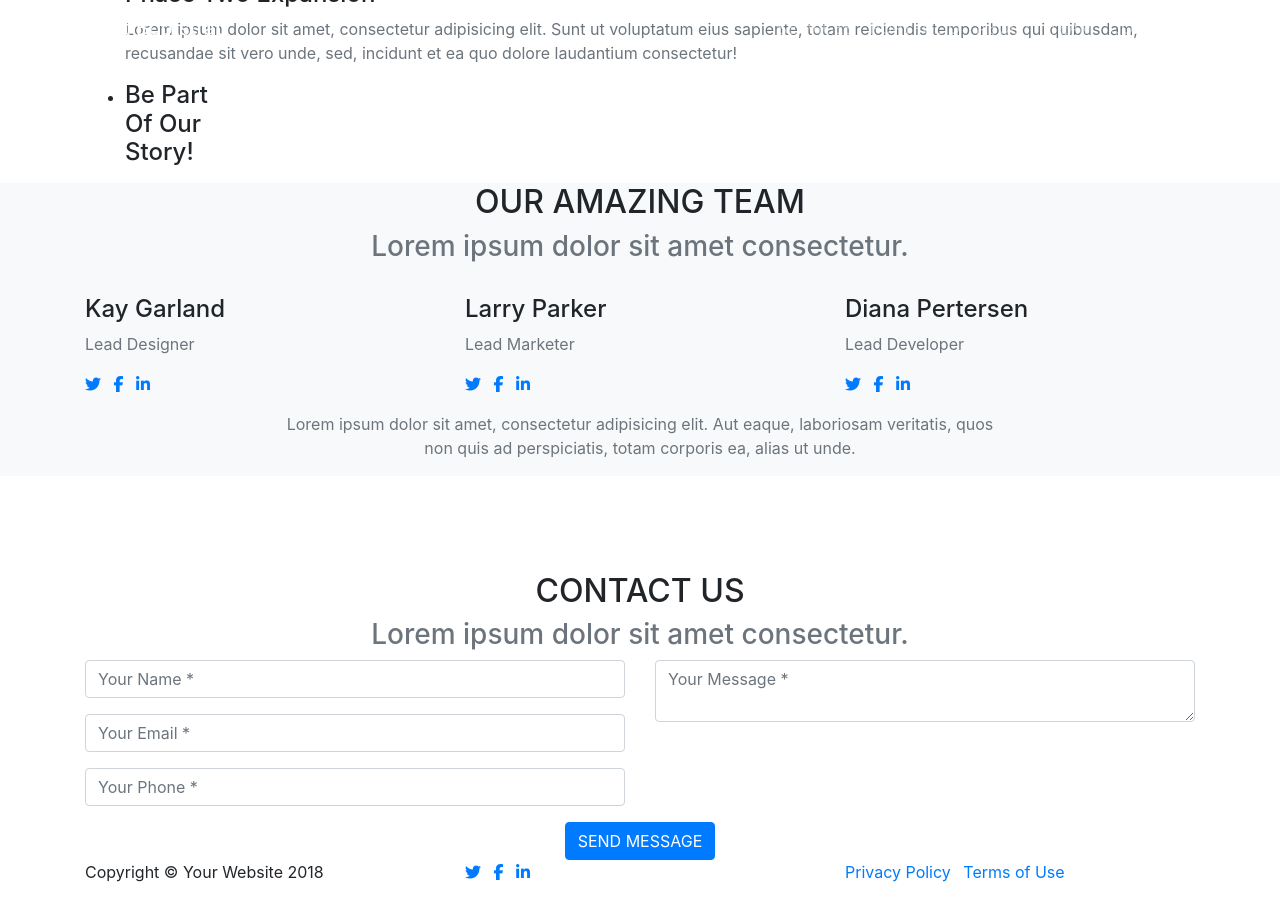
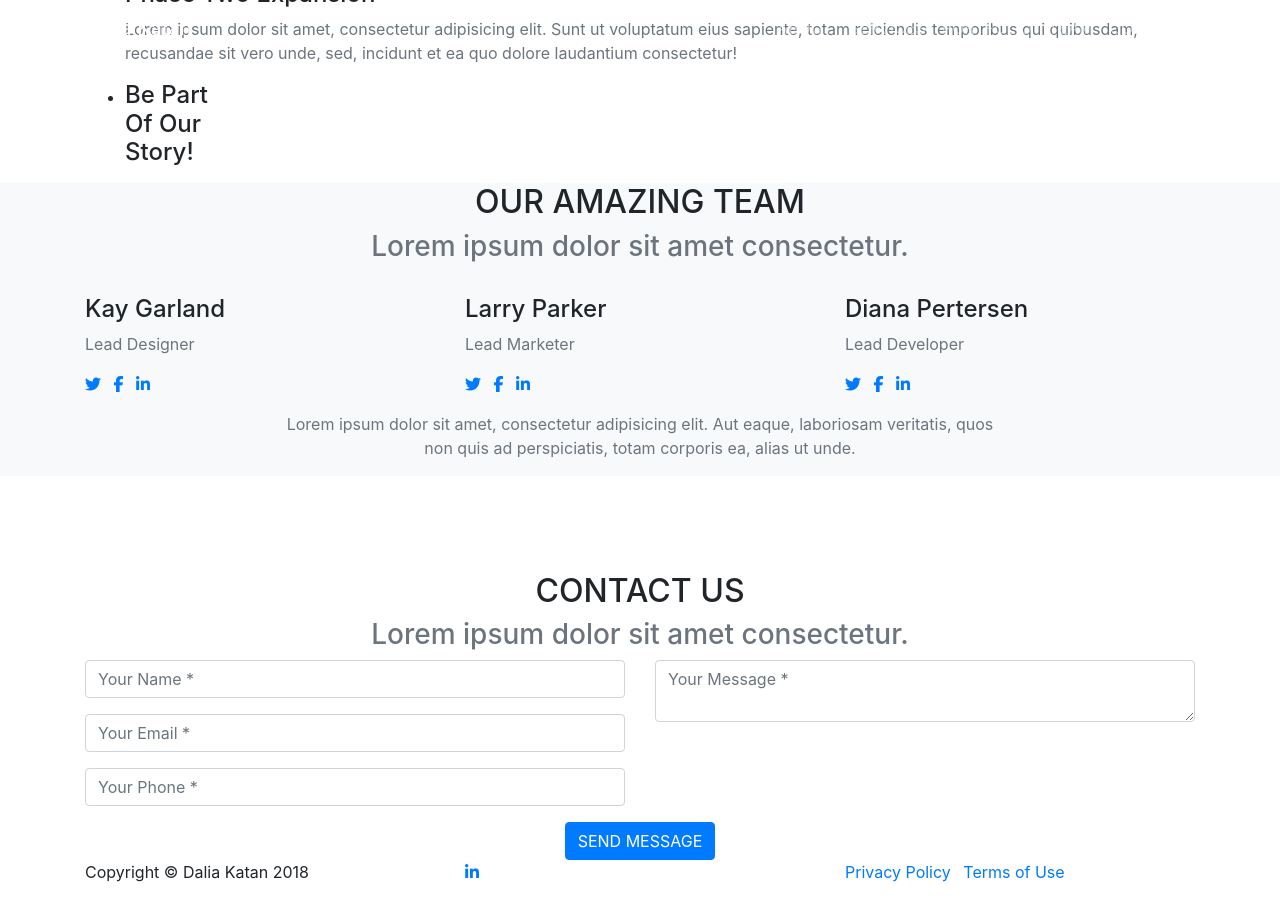
Before and after one commit to dalkat/dalkat.github.io, a Jekyll site: the page built from index.md, in a window 1280 px wide and 900 px high, scrolled down 1490 px. Built offline with Jekyll 4.4.1, drawn with Linux system fonts in a browser that asks for light colours; nearby versions of some CDN libraries; some web fonts are replaced; library files that are not in the unit come from our copies.

```diff
--- a/_data/default.yml
+++ b/_data/default.yml
@@ -1,28 +1,25 @@
 brand:
-  name: Start Bootstrap
+  name: Dalia Katan
 menu-string: Menu
 
 nav:
+
+  - title: About
+    url: '#about'
   - title: Services
     url: '#services'
   - title: Portfolio
     url: '#portfolio'
-  - title: About
-    url: '#about'
   - title: Team
     url: '#team'
   - title: Contact
     url: '#contact'
 
-copyright: Copyright &copy; Your Website 2018
+copyright: Copyright &copy; Dalia Katan 2018
 
 social-buttons:
-  - icon: fa fa-twitter
-    url: '#'
-  - icon: fa fa-facebook
-    url: '#'
   - icon: fa fa-linkedin
-    url: '#'
+    url: 'http://linked.com/u/daliakatan'
 
 quicklinks:
   - title: Privacy Policy
```
